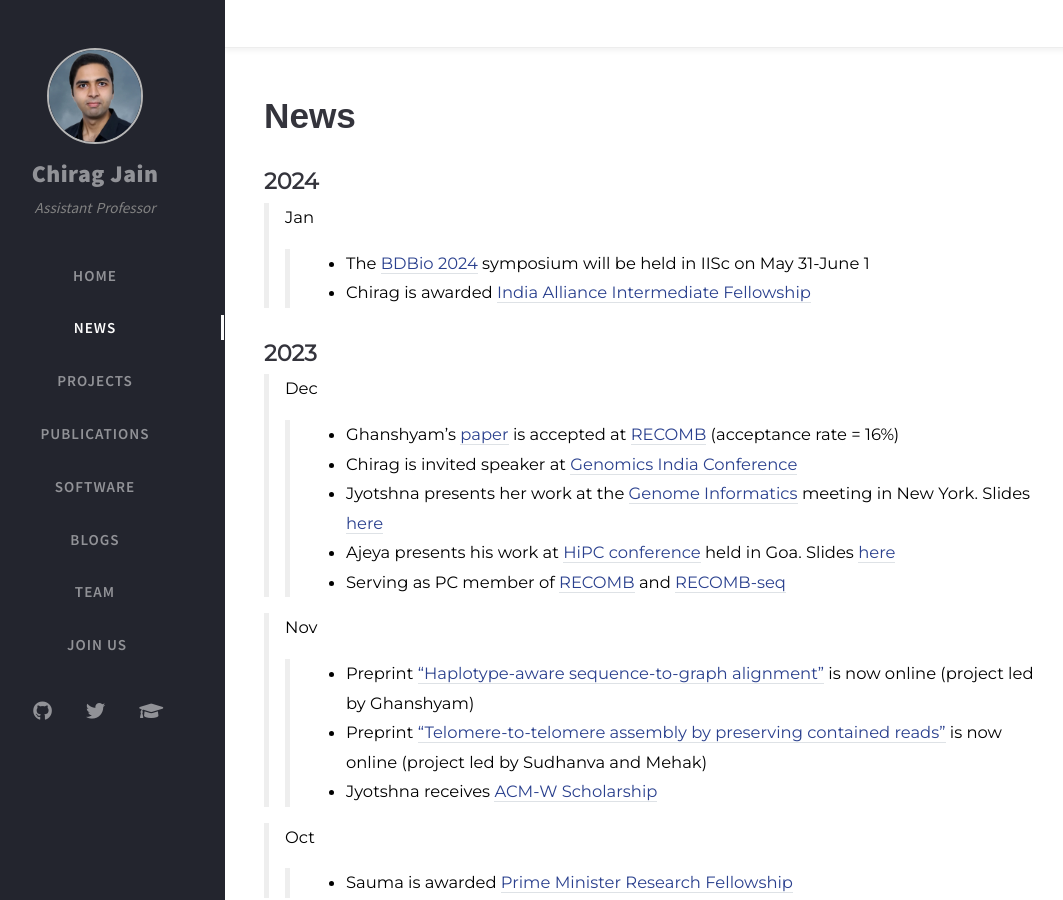
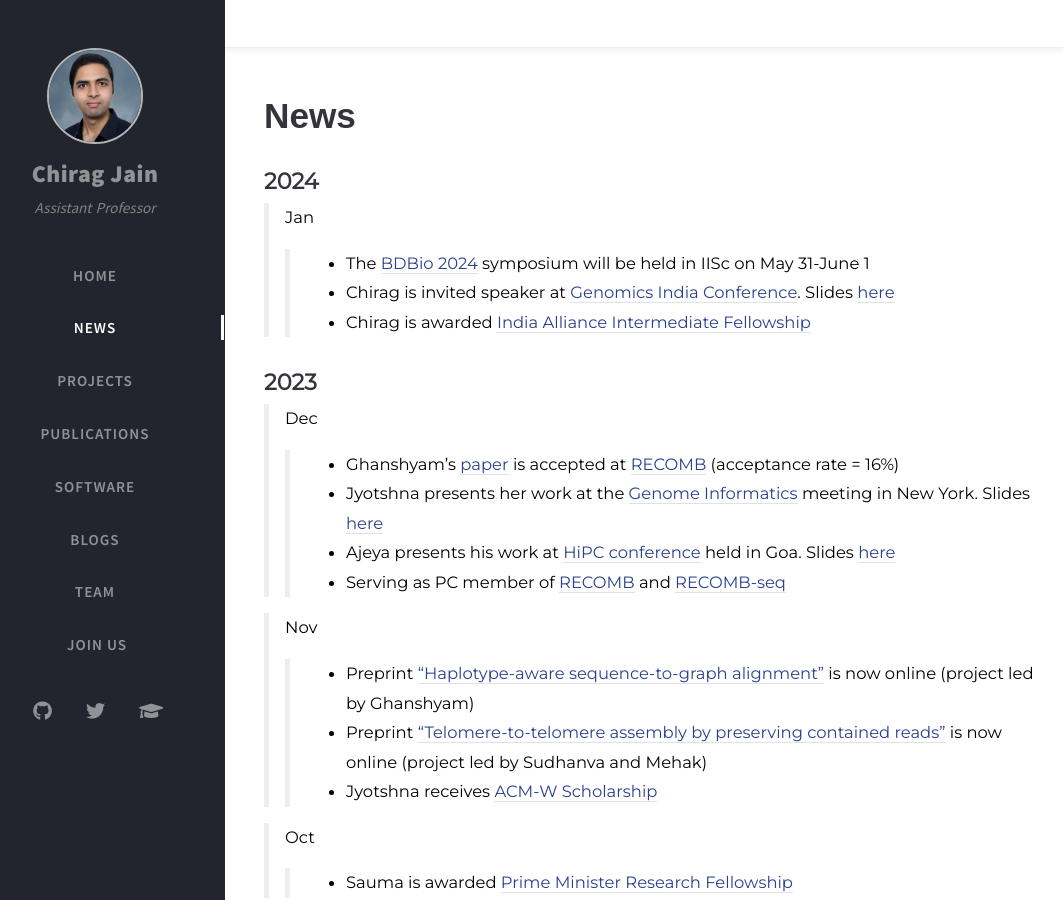
Before and after one commit to at-cg/at-cg.github.io, a Jekyll site: the page built from tabs/new.md, in a window 1280 px wide and 900 px high. Shown: the whole window, without its empty margins (35-1098 px from the left). Built offline with Jekyll 4.4.1, drawn with Linux system fonts in a browser that asks for light colours; nearby versions of some CDN libraries; comment, search, counter and statistics services are not loaded.

Commit message:
Update new.md

```diff
--- a/tabs/new.md
+++ b/tabs/new.md
@@ -23,13 +23,13 @@ type: news
 
 >Jan
 >> - The [BDBio 2024](https://www.bdbio.in) symposium will be held in IISc on May 31-June 1
+>> - Chirag is invited speaker at [Genomics India Conference](https://genomicsindia.co.in). Slides [here](https://drive.google.com/file/d/1XcCHBMTw-YN7ROxq7tEnditT6i90YEvF/view?usp=share_link)
 >> - Chirag is awarded [India Alliance Intermediate Fellowship](https://www.indiaalliance.org/fellowshiptype/basic-biomedical-research-fellowships)
 
 ## **2023**
 
 >Dec
 >> - Ghanshyam's [paper](https://doi.org/10.1101/2023.11.15.566493) is accepted at [RECOMB](https://recomb.org/recomb2024/) (acceptance rate = 16%)
->> - Chirag is invited speaker at [Genomics India Conference](https://genomicsindia.co.in)
 >> - Jyotshna presents her work at the [Genome Informatics](https://meetings.cshl.edu/meetings.aspx?meet=info&year=23) meeting in New York. Slides [here](https://drive.google.com/file/d/1pETs5E8DwiAPkw-F_qubjfY4TLnqwGQg/view?usp=share_link)
 >> - Ajeya presents his work at [HiPC conference](https://hipc.org) held in Goa. Slides [here](https://drive.google.com/file/d/1wUiWWlXTu0M4TQ-syLNyWAKfrGB1ZYoA/view?usp=share_link)
 >> - Serving as PC member of [RECOMB](https://recomb.org/recomb2024/index.html) and [RECOMB-seq](https://recomb-seq.github.io)
```
